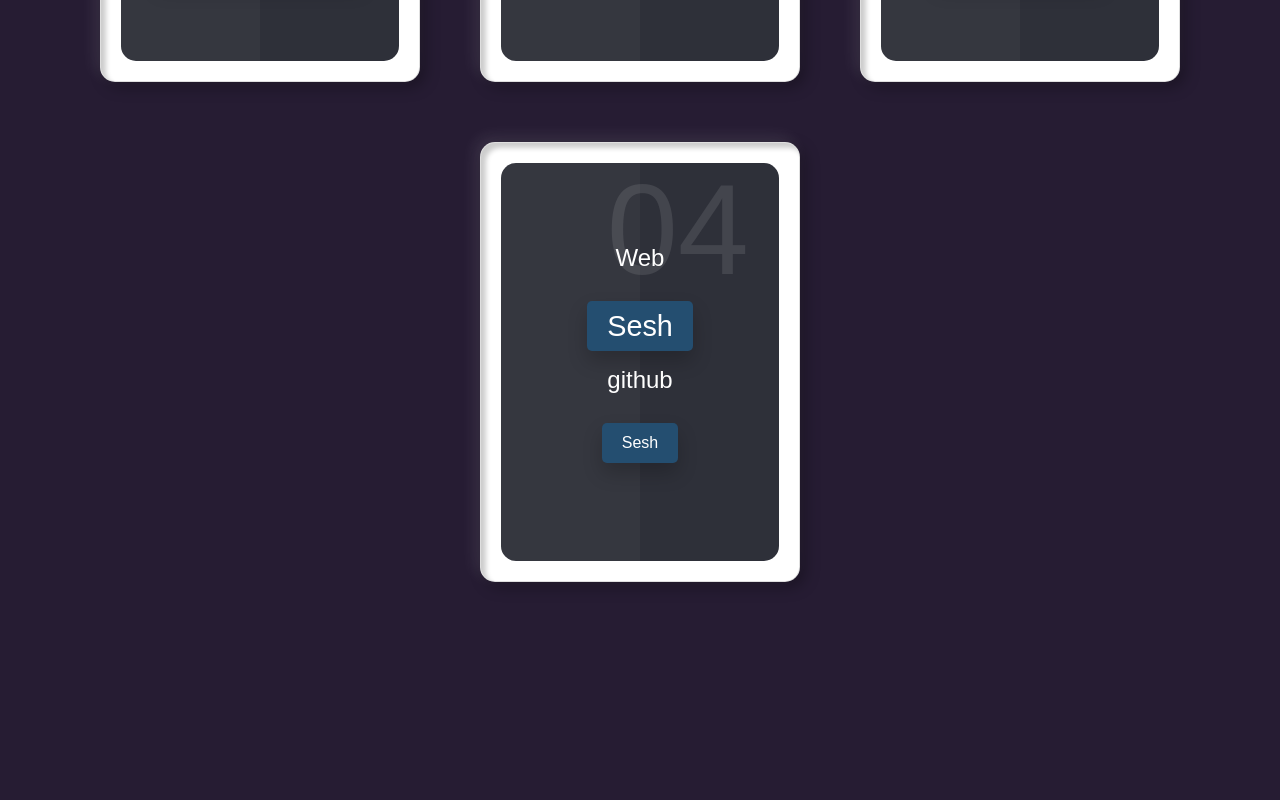
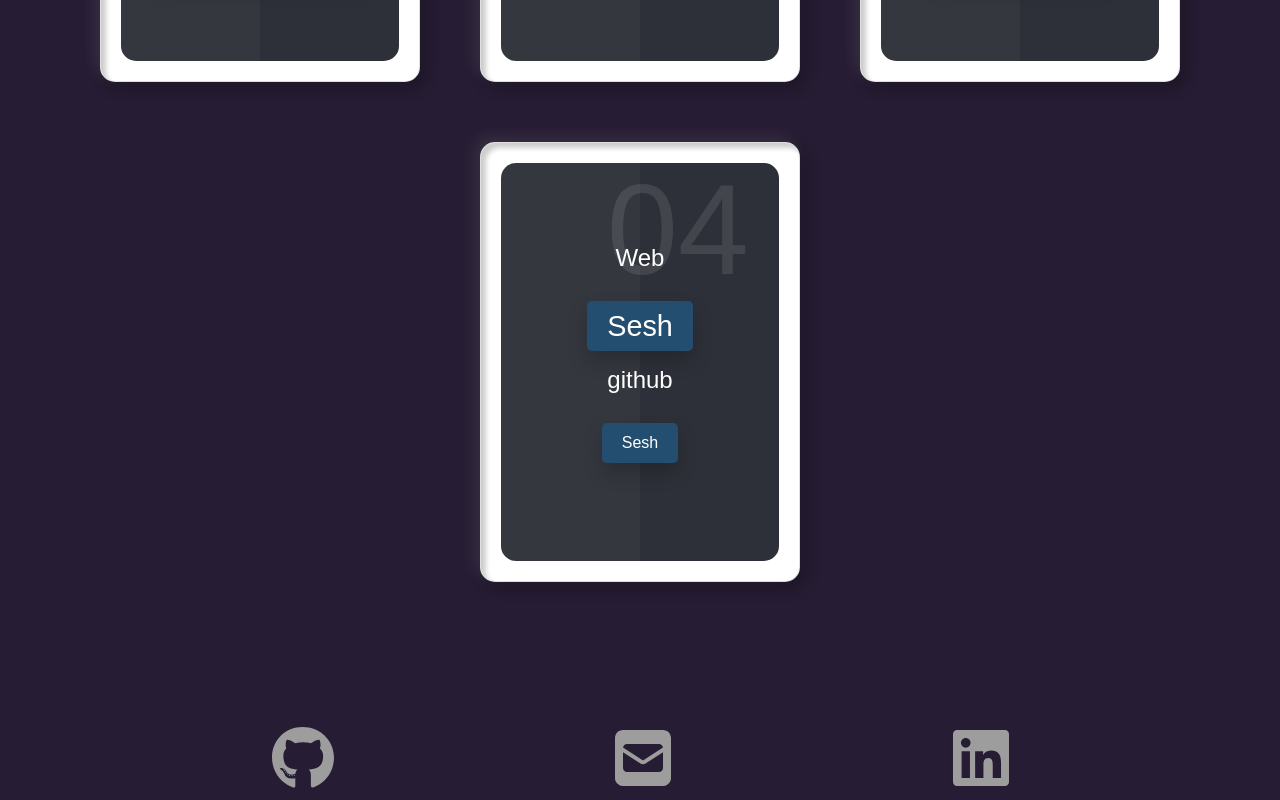
Before and after one commit to Phacharapol18/UpdatedPortfolioWithReact, a React (Create React App) app: page /about in a window 1280 px wide. Shown: the part 743-1543 px from the top of the page. Before the commit the page ends 1395 px from the top, so only its background shows below. Built offline with nearby package versions, Linux system fonts and the light colour scheme; a web font is replaced by a local one.

Commit message:
add icon

```diff
--- a/package.json
+++ b/package.json
@@ -7,6 +7,7 @@
   "private": true,
   "dependencies": {
     "@fortawesome/fontawesome-svg-core": "^6.1.1",
+    "@fortawesome/free-brands-svg-icons": "^6.1.1",
     "@fortawesome/free-regular-svg-icons": "^6.1.1",
     "@fortawesome/free-solid-svg-icons": "^6.1.1",
     "@fortawesome/react-fontawesome": "^0.1.18",
--- a/src/App.js
+++ b/src/App.js
@@ -5,6 +5,9 @@ import Home from './components/pages/Home'
 import Contact from './components/pages/Contact'
 import NavBar from "./components/NavBar"
 import {BrowserRouter,Routes,Route} from "react-router-dom"
+import { FontAwesomeIcon } from '@fortawesome/react-fontawesome'
+import {faEnvelopeSquare} from '@fortawesome/free-solid-svg-icons'
+import {faLinkedin,faGithub} from '@fortawesome/free-brands-svg-icons'
 
 
 function App() {
@@ -17,7 +20,11 @@ function App() {
        <Route path="/resume" element={<Resume/>}/>
        <Route path="/contact" element={<Contact/>}/>
        </Routes>
-
+       <footer className='lastPart'>
+         <a href='https://github.com/Phacharapol18'><FontAwesomeIcon icon={faGithub} size="4x" className="symbol brands"></FontAwesomeIcon></a>
+         <a href='mailto:phacharapol18@gmail.com'><FontAwesomeIcon icon={faEnvelopeSquare} size="4x" className="symbol brands"></FontAwesomeIcon></a>
+         <a href='https://www.linkedin.com/in/phacharapol-phukana-223457232/'><FontAwesomeIcon icon={faLinkedin} size="4x" className="symbol brands"></FontAwesomeIcon></a>
+       </footer>
      </BrowserRouter>
 
   );
--- a/src/components/style/style.css
+++ b/src/components/style/style.css
@@ -52,6 +52,20 @@
 }
 .container{
   padding-top: 5%;
+}
+.lastPart{
+  color: #9D9D9D;
+  padding-top: 5%;
+  color: #fff;
+  display: flex;
+  flex-wrap: wrap;
+    align-content: space-around;
+    justify-content: space-evenly;
+    flex-direction: row;
+    align-items: center;
+}
+.brands:hover{
+  color: #b55f5f;
 }
 p{
   color: #fff;
```
Also changed, not shown: src/components/MainInput.js (line endings or trailing spaces), 1 other file (tests, documents, lock files or other folders).
